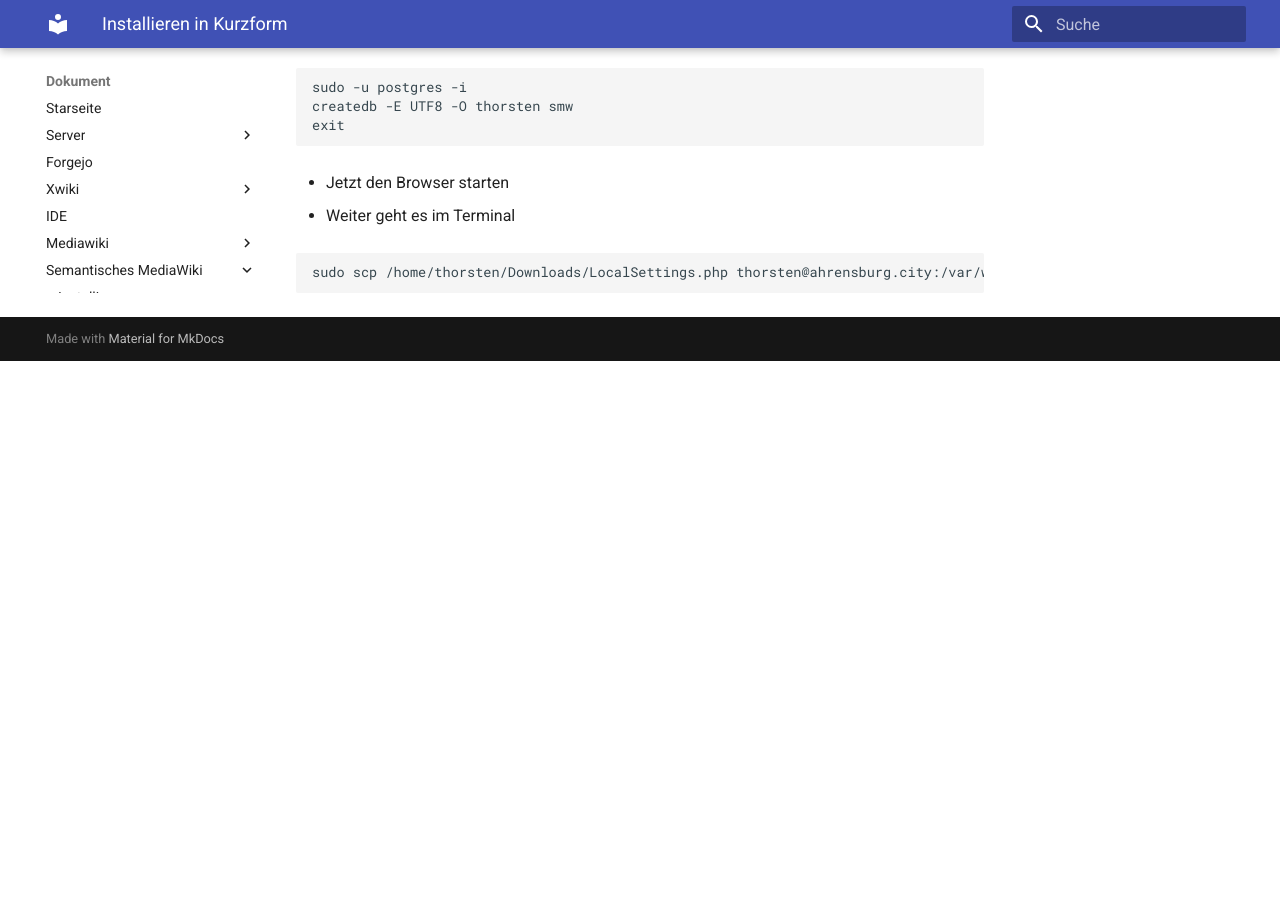
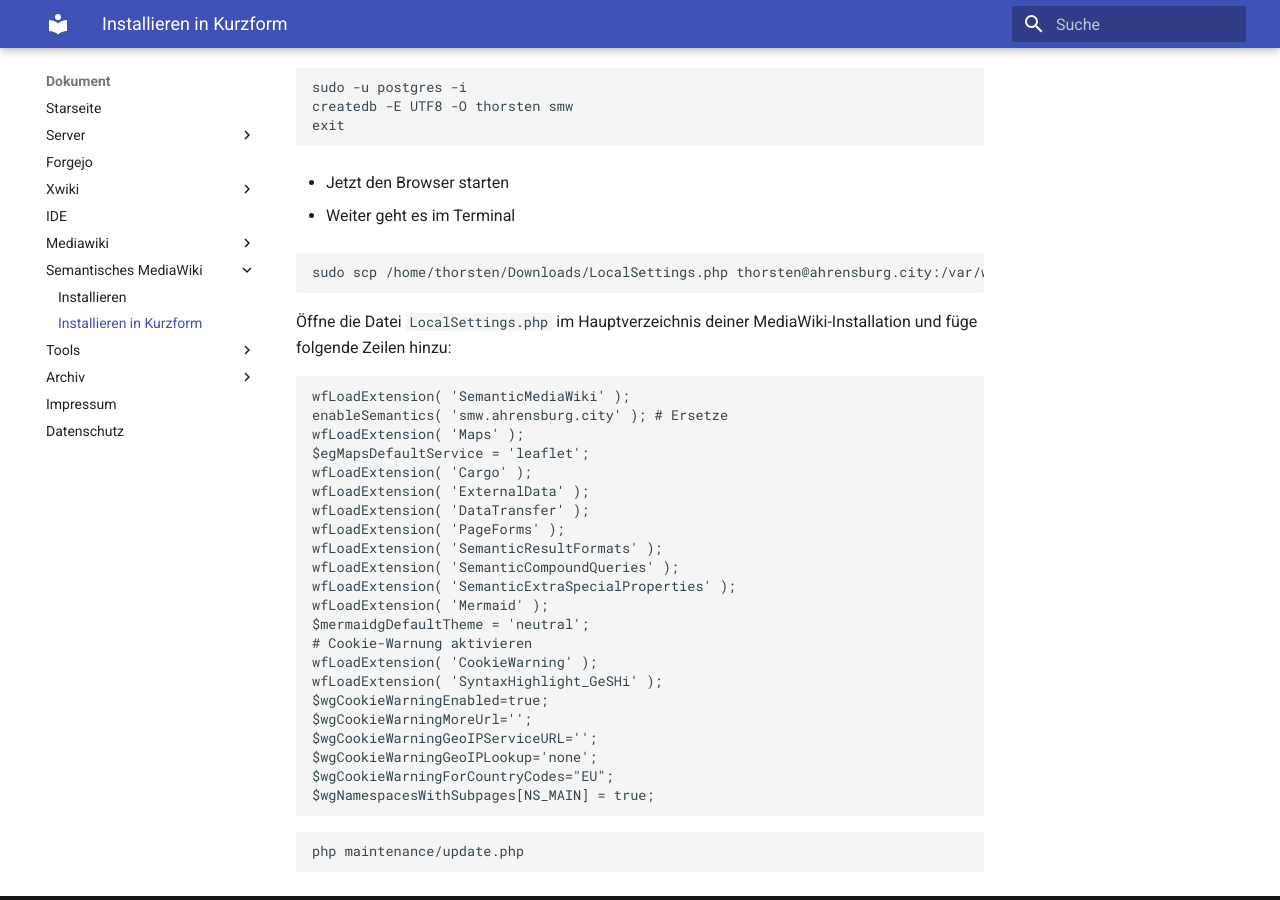
Before and after one commit to thorstenkloehn/dokument, an MkDocs documentation site: the page built from docs/Semantisches/Kurzform.md, in a window 1280 px wide and 900 px high, scrolled down 1373 px. Built offline with MkDocs 1.6.1 and Material for MkDocs 9.7.7, drawn with Linux system fonts in a browser that asks for light colours; before the commit the page ends 1734 px from its top, so only the background shows below that.

Commit message:
Dokumentation: Hinzufügen von Konfigurationsanweisungen für MediaWiki-Extensions in LocalSettings.php

````diff
--- a/docs/Semantisches/Kurzform.md
+++ b/docs/Semantisches/Kurzform.md
@@ -77,3 +77,33 @@
 ```
 sudo scp /home/thorsten/Downloads/LocalSettings.php thorsten@ahrensburg.city:/var/www/semanticmediawiki/LocalSettings.php
 ```
+Öffne die Datei `LocalSettings.php` im Hauptverzeichnis deiner MediaWiki-Installation und füge folgende Zeilen hinzu:
+
+```
+wfLoadExtension( 'SemanticMediaWiki' );
+enableSemantics( 'smw.ahrensburg.city' ); # Ersetze
+wfLoadExtension( 'Maps' );
+$egMapsDefaultService = 'leaflet';
+wfLoadExtension( 'Cargo' );
+wfLoadExtension( 'ExternalData' );
+wfLoadExtension( 'DataTransfer' );
+wfLoadExtension( 'PageForms' );
+wfLoadExtension( 'SemanticResultFormats' );
+wfLoadExtension( 'SemanticCompoundQueries' );
+wfLoadExtension( 'SemanticExtraSpecialProperties' );
+wfLoadExtension( 'Mermaid' );
+$mermaidgDefaultTheme = 'neutral';
+# Cookie-Warnung aktivieren
+wfLoadExtension( 'CookieWarning' );
+wfLoadExtension( 'SyntaxHighlight_GeSHi' );
+$wgCookieWarningEnabled=true;
+$wgCookieWarningMoreUrl='';
+$wgCookieWarningGeoIPServiceURL='';
+$wgCookieWarningGeoIPLookup='none';
+$wgCookieWarningForCountryCodes="EU";
+$wgNamespacesWithSubpages[NS_MAIN] = true;
+```
+
+```
+php maintenance/update.php
+```
````
